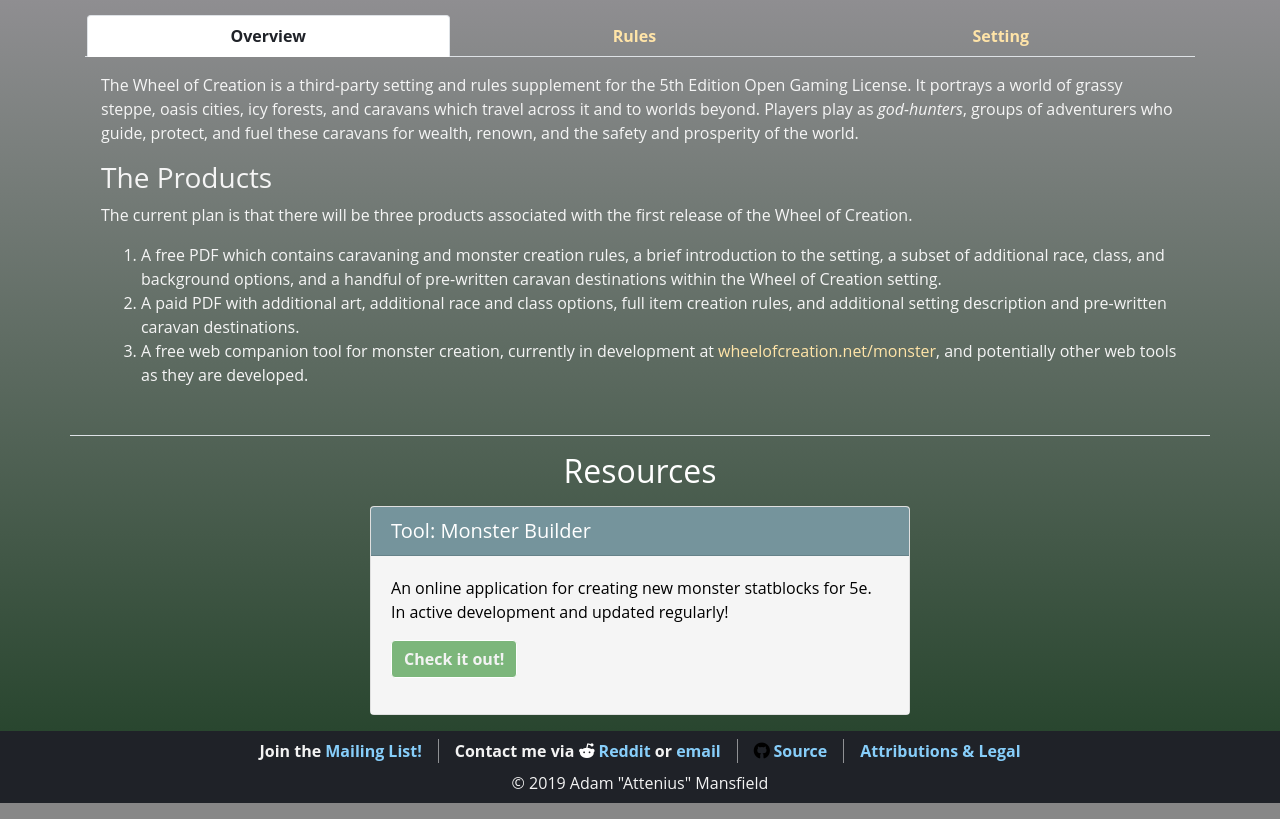
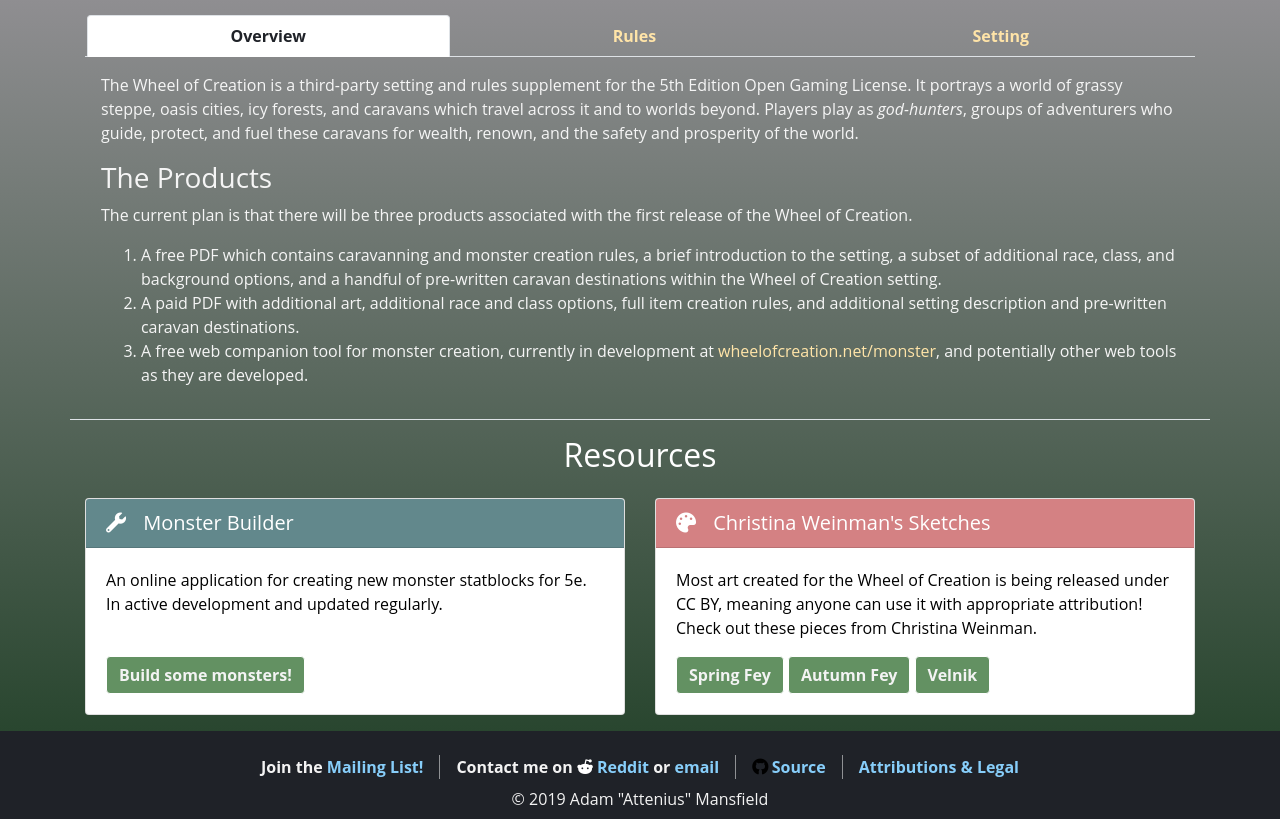
Before and after one commit to Adaminius/wheel_of_creation_tools, a Flask app: page / in a window 1280 px wide. Shown: the part 801-1620 px from the top of the page. Run offline with Flask 2, Linux system fonts and the light colour scheme; parts of the project's set-up code (start-up, migrations or seed data) failed here and were passed over; some libraries are stand-ins or nearby versions.

Commit message:
Text and style changes

```diff
--- a/app.yaml
+++ b/app.yaml
@@ -1,5 +1,10 @@
 runtime: python37
 env: standard
+instance_class: F2
+automatic_scaling:
+  max_concurrent_requests: 16
+  min_pending_latency: 300ms
+  max_pending_latency: 300ms
 #entrypoint: gunicorn -b :$PORT main:app
 #
 #runtime_config:
--- a/main.py
+++ b/main.py
@@ -37,7 +37,7 @@
     with open('static/html/footer.html', encoding='utf8') as footer_file_handle:
         footer = footer_file_handle.read()
     with open('templates/index.html', encoding='utf8') as file_handle:
-            template = Template(file_handle.read())
+        template = Template(file_handle.read())
     return template.render(footer=footer)
 
 
--- a/requirements.txt
+++ b/requirements.txt
@@ -3,7 +3,7 @@
 Flask==1.0.2
 Flask-Cors==3.0.7
 itsdangerous==1.1.0
-Jinja2==2.10
+Jinja2==2.10.1
 MarkupSafe==1.1.0
 numpy==1.16.0
 pandas==0.23.4
--- a/static/css/index.css
+++ b/static/css/index.css
@@ -27,6 +27,7 @@
 
 .container {
     margin-top: 0;
+    padding-top: 1rem;
 }
 
 #mainContent {
@@ -51,11 +52,12 @@
 #resourcesContainer {
     /*background-image: linear-gradient(to bottom, #8f8e91, #29462f);*/
     /*height: 100vh;*/
+    padding-bottom: 1rem;
 }
 
 .row {
-    padding-bottom: 1rem;
-    padding-top: 1rem;
+    /*padding-bottom: 1rem;*/
+    /*padding-top: 1rem;*/
 }
 
 #footer>.container>.row{
@@ -169,10 +171,15 @@
 }
 
 .card {
+    /*margin-top: 1rem;*/
     margin-bottom: 1rem;
     margin-right: 0;
     margin-left: 0;
     height: 100%;
+}
+
+.col-sm-6 {
+    margin-top: 1rem;
 }
 
 .card .card-header {
@@ -180,8 +187,21 @@
     background: #75949c;
 }
 
+.card-icon {
+    padding-right: .75rem;
+}
+
+.card-links {
+    padding-left: 1.25rem;
+    padding-right: 1.25rem;
+    padding-bottom: 1.25rem;
+    padding-top: 0;
+}
+
 .card-body {
-    background: whitesmoke;
+    /*background: whitesmoke;*/
+    /*height: 100%;*/
+    padding-bottom: 0;
 }
 
 .btn {
@@ -189,12 +209,12 @@
 }
 
 .btn-block {
-    margin-right: 1rem;
-    margin-left: 1rem;
+    /*margin-right: 1rem;*/
+    /*margin-left: 1rem;*/
 }
 
 .btn-warning {
-    background: #7cb67b;
+    background: #639162;
 
     color: #f3f3f3;
     border-color: white;
@@ -236,7 +256,6 @@
 
 #footer {
     background-color: #1f2228;
-
 }
 
 #spinnerLogo {
--- a/static/html/footer.html
+++ b/static/html/footer.html
@@ -8,7 +8,7 @@
               Join the <a href="https://goo.gl/forms/heNTn65JcNjKm6hZ2" target="_blank">Mailing List!</a>
             </li>
             <li class="nav-item">
-              Contact me via <a href="https://www.reddit.com/user/Attenius" target="_blank"><i
+              Contact me on <a href="https://www.reddit.com/user/Attenius" target="_blank"><i
                 class="fab fa-reddit-alien" style="color: white; "></i> Reddit</a> or <a
                 href="mailto:atteniusdev@gmail.com">email</a>
             </li>
--- a/templates/index.html
+++ b/templates/index.html
@@ -3,8 +3,8 @@
 
 <head>
   <meta name="viewport" content="width=device-width, initial-scale=1.0;">
-  <meta name="HandheldFriendly" content="true" />
-  <meta name="MobileOptimized" content="320" />
+  <meta name="HandheldFriendly" content="true"/>
+  <meta name="MobileOptimized" content="320"/>
   <meta charset="UTF-8">
   <link rel="stylesheet" href="https://maxcdn.bootstrapcdn.com/bootstrap/4.0.0/css/bootstrap.min.css"
         integrity="sha384-Gn5384xqQ1aoWXA+058RXPxPg6fy4IWvTNh0E263XmFcJlSAwiGgFAW/dAiS6JXm" crossorigin="anonymous">
@@ -77,10 +77,12 @@
                 Creation.</p>
 
               <ol>
-              <li>A free PDF which contains caravaning and monster creation rules, a brief introduction to the setting,
+                <li>A free PDF which contains caravanning and monster creation rules, a brief introduction to the
+                  setting,
                   a
                   subset of
-                additional race, class, and background options, and a handful of pre-written caravan destinations within
+                  additional race, class, and background options, and a handful of pre-written caravan destinations
+                  within
                   the Wheel
                   of Creation setting.
                 </li>
@@ -97,7 +99,8 @@
               </ol>
             </div>
             <div class="tab-pane fade" id="rules" role="tabpanel" aria-labelledby="rules-tab">
-            <p>The flow of gameplay in the Wheel of Creation assumes a specific structure of Expeditions, each of which
+              <p>The flow of gameplay in the Wheel of Creation assumes a specific structure of Expeditions, each of
+                which
                 are expected
                 to take about 4-6 game sessions: </p>
 
@@ -166,9 +169,11 @@
 
               <p>Most of the Ring of Earth belongs to one great landmass, and sea travel is limited by brutal storms and
                 malevolent
-              sea serpents. To the far north are the Glistening Walls of Heaven, which sit at the end of a great expanse
+                sea serpents. To the far north are the Glistening Walls of Heaven, which sit at the end of a great
+                expanse
                 of ice. At
-              the southern end of the world are the Ephemeral Wastes, an enormous, scorching desert which is dotted with
+                the southern end of the world are the Ephemeral Wastes, an enormous, scorching desert which is dotted
+                with
                 the Ring of
                 Earth's largest gateways to the Ring of Seasons.</p>
 
@@ -178,12 +183,14 @@
                 are
                 primarily
                 nomadic
-              shepherds which inhabit the great steppe at the Ring of Earth's center. <strong>Pravyans</strong> survive
+                shepherds which inhabit the great steppe at the Ring of Earth's center. <strong>Pravyans</strong>
+                survive
                 as
                 farmers
                 and hunters in the frozen forests of the northeast. <strong>Riyulans</strong> dwell in the mountainous
                 region in the
-              south, divided into a brutal desert, expansive plateau, and an isolated jungle. In the hilly grasslands to
+                south, divided into a brutal desert, expansive plateau, and an isolated jungle. In the hilly grasslands
+                to
                 the
                 southeast is the <strong>Azadan</strong> Empire, which controls the only land route to the Wastes.
                 Formerly,
@@ -193,7 +200,8 @@
               <p><strong>Elves</strong> are a people displaced, formerly psionic warriors from the Ring of Stars. Their
                 forms are
                 naturally malleable, and they have quickly adapted to life in the Ring of Seasons and Ring of Earth.
-              <strong>Dwarves</strong> are beings blessed by and in service to the elements, who dwell throughout Earth.
+                <strong>Dwarves</strong> are beings blessed by and in service to the elements, who dwell throughout
+                Earth.
                 <strong>Blins</strong>,
                 including goblins and gnomes, are outcasts of the Courts of the Ring of Seasons.
                 <strong>Scaleborn</strong>,
@@ -215,12 +223,14 @@
                 intelligent
                 undead humans wielding foul sorceries and collectively working towards some unknown purpose. </p>
 
-            <p><strong>Tuguai</strong> are decaying constructs of terra cotta and stone, animated by clockwork and magic
+              <p><strong>Tuguai</strong> are decaying constructs of terra cotta and stone, animated by clockwork and
+                magic
                 and built
                 to hunt spellcasters. <strong>Daevas</strong> are manifestations of evil which drive mortals to
                 destruction,
                 feeding
-              on their anger, sorrow, hatred, and, ultimately, their souls. <strong>Skaryid</strong> are inhabitants of
+                on their anger, sorrow, hatred, and, ultimately, their souls. <strong>Skaryid</strong> are inhabitants
+                of
                 the Ring of
                 Stars whose minds are their bodies, corrupted by the Void.</p>
             </div>
@@ -231,42 +241,72 @@
   </div>
   <div id="resourcesContainer">
     <div class="container border-top">
-    <div class="row justify-content-center" style="margin: 0; padding-bottom: 0">
+      <div class="row " style="margin: 0; padding-bottom: 0">
         <div class="col text-center text-white" style="margin: 0">
-        <h2 style="margin: 0; padding: 0">Resources</h2>
+          <h2 style="margin-top: 0; padding: 0">Resources</h2>
         </div>
       </div>
-    <div class="row justify-content-center">
+      <div class="row">
         <div class="col-sm-6">
           <div class="card">
-          <h5 class="card-header text-white">Tool: Monster Builder</h5>
+            <h5 class="card-header text-white" style="background-color: #62888C"><i class="fas fa-wrench card-icon"></i>
+              Monster Builder</h5>
             <div class="card-body">
               <!--<h5 class="card-title">Generate creatures using WoC's tag system</h5>-->
-            <p class="card-text">An online application for creating new monster statblocks for 5e. In active development and updated
-              regularly!</p>
+              <p class="card-text">An online application for creating new monster statblocks for 5e. In active
+                development and updated
+                regularly.</p>
+            </div>
             <div class="card-links">
-              <a href="/monster" class="btn btn-warning" target="_blank">Check it out!</a>
+              <a href="/monster" class="btn btn-warning" target="_blank">Build some monsters!</a>
+            </div>
+          </div>
+        </div>
+        <div class="col-sm-6">
+          <div class="card">
+            <h5 class="card-header text-white" style="background-color: #d48183"><i
+                class="fas fa-palette card-icon"></i> Christina Weinman's Sketches</h5>
+            <div class="card-body">
+              <!--<h5 class="card-title">Generate creatures using WoC's tag system</h5>-->
+              <p class="card-text">Most art created for the Wheel of Creation is being released under CC BY,
+                meaning anyone can use it with appropriate attribution! Check out these pieces from Christina
+                Weinman.</p>
+            </div>
+            <div class="card-links">
+              <a href="https://www.deviantart.com/cweinmanart/art/Wheel-of-Creation-Spring-Fey-Monster-793092105"
+                 class="btn btn-warning" target="_blank">Spring Fey</a>
+              <a href="https://www.deviantart.com/cweinmanart/art/Wheel-of-Creation-Autumn-Fey-Monster-793091613"
+                 class="btn btn-warning" style="" target="_blank">Autumn Fey</a>
+              <a href="https://www.deviantart.com/cweinmanart/art/Wheel-of-Creation-Velnik-793092658"
+                 class="btn btn-warning" target="_blank">Velnik</a>
             </div>
           </div>
         </div>
       </div>
-      <!--<div class="col-6">-->
+      <div class="row ">
+        <!--<div class="col-sm-6">-->
           <!--<div class="card">-->
-          <!--<h5 class="card-header text-white">Art: Christina Weinman's Sketches</h5>-->
+            <!--<h5 class="card-header text-white" style="background-color: #ab9971"><i-->
+                <!--class="fas fa-sticky-note card-icon"></i> Day[9] 30-Day Project Challenge</h5>-->
             <!--<div class="card-body">-->
               <!--&lt;!&ndash;<h5 class="card-title">Generate creatures using WoC's tag system</h5>&ndash;&gt;-->
-            <!--<p class="card-text">Most art created for the Wheel of Creation is being released under a CC BY 4.0 license,-->
-              <!--meaning anyone can use it as long as they attribute the creator! Check out these pieces from Christina Weinman.</p>-->
-            <!--<div>-->
-            <!--<a href="/monster" class="btn btn-warning" target="_blank">Spring Fey</a>-->
-            <!--<a href="/monster" class="btn btn-warning" style="" target="_blank">Autumn Fey</a>-->
-            <!--<a href="/monster" class="btn btn-warning" target="_blank">Velnik</a>-->
+              <!--<p class="card-text">Sean "Day[9]" Plott, a streamer and former professional Starcraft player, runs a-->
+                <!--"30-Day Project Challenge", where members of his community come up with small personal projects and-->
+                <!--set weekly goals for them for 30 days, sharing updates with other community members.</p>-->
+              <!--<p class="card-text">In my case, I'm-->
+                <!--putting more work into the Wheel of Creation while I have some extra free time during April, using the-->
+                <!--event as an excuse to keep a list of goals organized and to write a little bit about what I'm working-->
+                <!--on.</p>-->
+            <!--</div>-->
+
+            <!--<div class="card-links">-->
+              <!--<a href="https://dk30.day9.tv/projects/110934039669534720-1555284841392" class="btn btn-warning"-->
+                 <!--target="_blank">Check it out!</a>-->
             <!--</div>-->
           <!--</div>-->
         <!--</div>-->
       <!--</div>-->
     </div>
-
   </div>
 </div>
 </div>
```
Also changed, not shown: static/html/legal.html (+8 -1 lines), tags/woc_tuguai_mannerisms.py (+1 -35 lines), tags/woc_tuguai_means.py (+30 -6 lines), what_is_woc.md (+1 -1 lines), favicon.ico (added), static/img/velnik2.png (added). Lines whose indentation alone changed are shown as unchanged.
